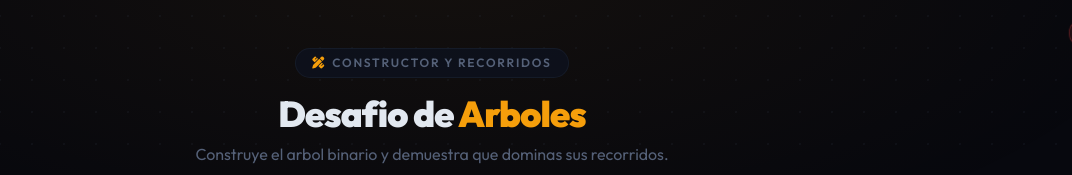
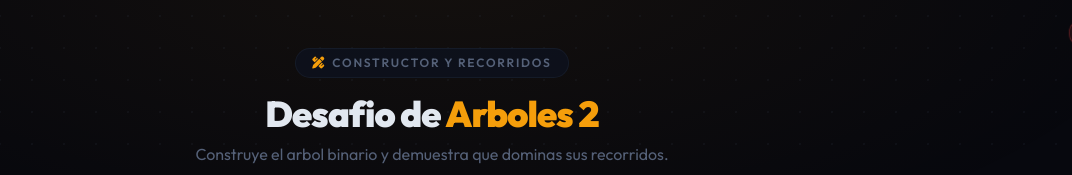
Before and after one commit to elcasis/ALG_Juego_arboles, a plain HTML site: page index.html in a window 1280 px wide. Shown: the top 175 px of the page, without its empty margins (208-1280 px from the left). Drawn offline with nearby package versions, Linux system fonts and the light colour scheme; no server answers.

Commit message:
Update index.html

```diff
--- a/index.html
+++ b/index.html
@@ -110,7 +110,7 @@
                 <span class="text-xs font-semibold text-[var(--muted)] uppercase tracking-[0.15em]">Constructor y Recorridos</span>
             </div>
             <h1 class="text-3xl md:text-4xl font-[900] tracking-tight mb-2">
-                Desafio de <span style="color:var(--accent)">Arboles</span>
+                Desafio de <span style="color:var(--accent)">Arboles 2</span>
             </h1>
             <p class="text-[var(--muted)] text-sm md:text-base max-w-lg mx-auto leading-relaxed">
                 Construye el arbol binario y demuestra que dominas sus recorridos.
```
